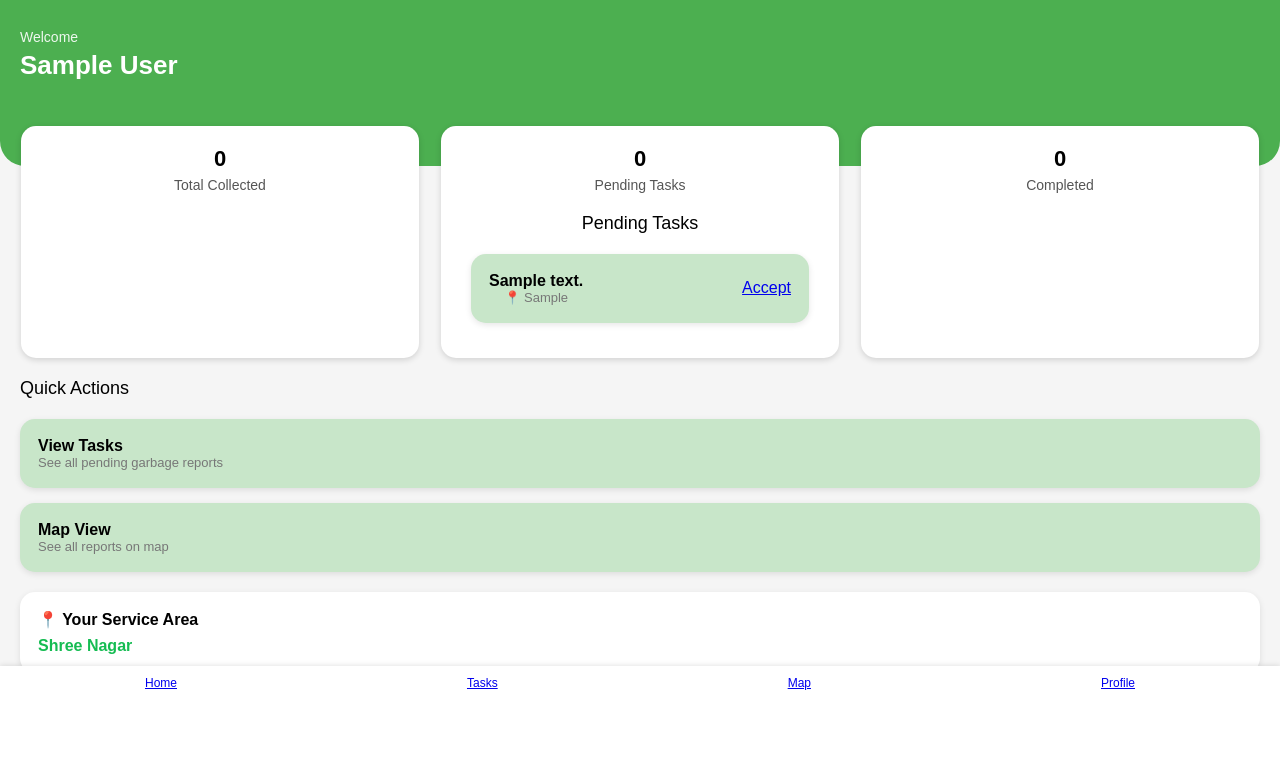
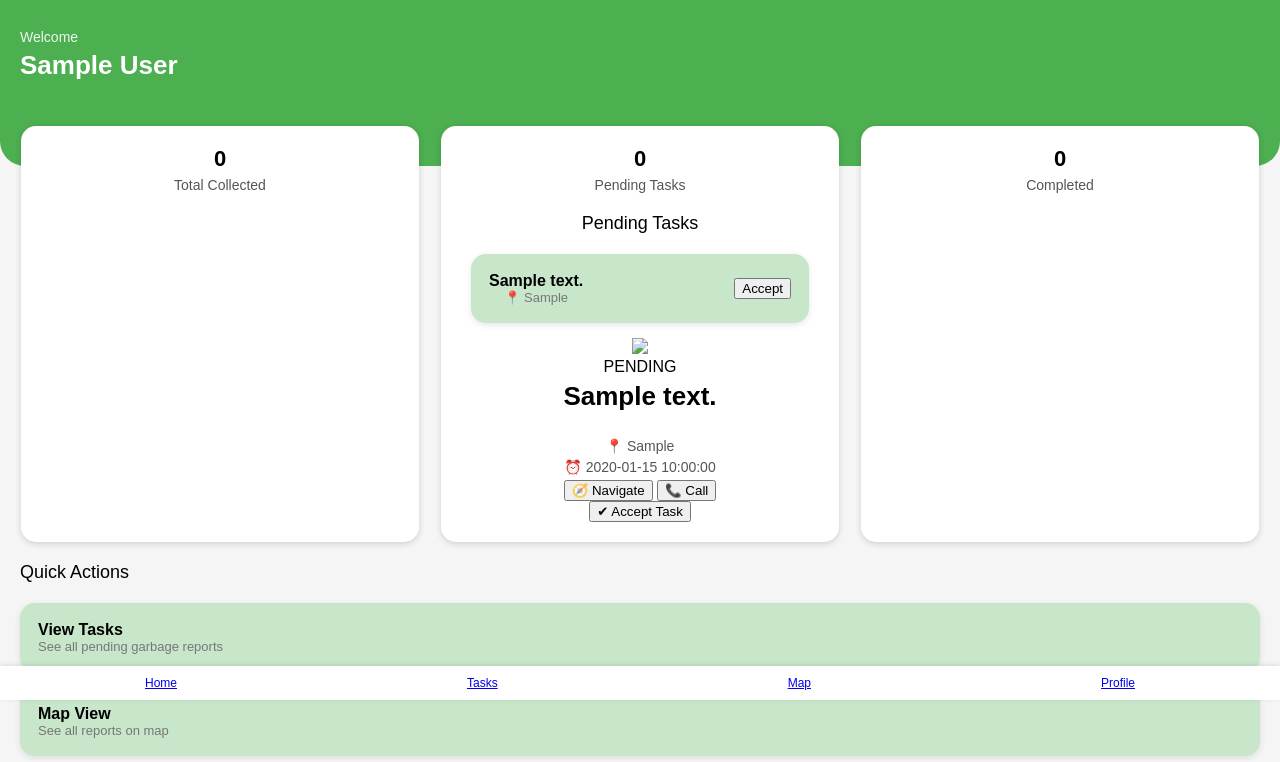
Before and after one commit to jadassistant1246/Smart_garbage_collector, a Flask app: page /index in a window 1280 px wide. Shown: the part 100-862 px from the top of the page. Before the commit the page ends 790 px from the top, so only its background shows below. Run offline with Flask 3, Linux system fonts and the light colour scheme; the visitor is signed in with stand-in values (Sample User, id 1); tables that the repository leaves empty hold one stand-in row (values such as "Sample post"); some libraries are stand-ins or nearby versions.

Commit message:
New features

```diff
--- a/app.py
+++ b/app.py
@@ -123,6 +123,7 @@ def tasks():
     cur.execute("""
         SELECT * FROM tasks
         WHERE status = 'pending'
+          AND collector_id IS NULL
     """)
     tasks = cur.fetchall()
 
@@ -130,6 +131,32 @@ def tasks():
     conn.close()
 
     return render_template("tasks.html", tasks=tasks)
+
+@app.route("/accept_task/<int:task_id>", methods=["POST"])
+def accept_task(task_id):
+    if "user_id" not in session:
+        return redirect(url_for("login"))
+
+    collector_id = session["user_id"]
+
+    conn = get_db_connection()
+    cur = conn.cursor()
+
+    cur.execute("""
+        UPDATE tasks
+        SET status = 'accepted',
+            collector_id = %s
+        WHERE id = %s
+          AND status = 'pending'
+          AND collector_id IS NULL
+    """, (collector_id, task_id))
+
+    conn.commit()
+    cur.close()
+    conn.close()
+
+    return redirect(url_for("index"))
+
 @app.route("/complete_task/<int:task_id>")
 def complete_task(task_id):
     conn = get_db_connection()
@@ -152,13 +179,17 @@ def index():
     if "user_id" not in session:
         return redirect(url_for("login"))
 
+    collector_id = session["user_id"]
+
     conn = get_db_connection()
     cur = conn.cursor(dictionary=True)
 
     cur.execute("""
         SELECT * FROM tasks
-        WHERE status IN ('pending','accepted')
-    """)
+        WHERE collector_id = %s
+          AND status IN ('accepted','pending')
+    """, (collector_id,))
+
     tasks = cur.fetchall()
 
     cur.close()
--- a/templates/index.html
+++ b/templates/index.html
@@ -193,13 +193,44 @@
     </div>
 
     {% if task.status == 'pending' %}
-        <a href="{{ url_for('accept_task', task_id=task.id) }}" class="button">Accept</a>
+        <form action="{{ url_for('accept_task', task_id=task.id) }}" method="POST">
+    <button class="button">Accept</button>
+         </form>
     {% elif task.status == 'accepted' %}
         <a href="{{ url_for('complete_task', task_id=task.id) }}" class="button">Complete</a>
     {% endif %}
 </div>
 {% else %}
 <p style="margin:20px;">No tasks available</p>
+{% endfor %}
+
+{% for task in tasks %}
+<div class="card">
+
+    <img src="https://via.placeholder.com/600x250" class="task-img">
+
+    <div class="card-body">
+
+        <span class="status">PENDING</span>
+
+        <h3 class="name">{{ task.description }}</h3>
+
+        <p class="info">📍 {{ task.location }}</p>
+        <p class="info">⏰ {{ task.created_at }}</p>
+
+        <div class="btn-row">
+            <button class="nav-btn">🧭 Navigate</button>
+            <button class="call-btn">📞 Call</button>
+        </div>
+
+        <form action="{{ url_for('accept_task', task_id=task.id) }}" method="POST">
+            <button type="submit" class="accept-btn">✔ Accept Task</button>
+        </form>
+
+    </div>
+</div>
+{% else %}
+<p style="text-align:center;">No pending tasks</p>
 {% endfor %}
 
 
```
Also changed, not shown: templates/tasks.html (+14 -14 lines).
